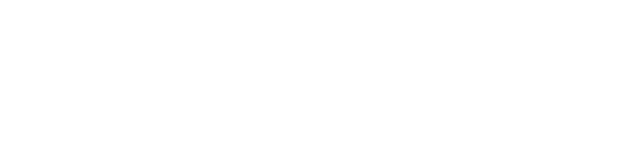
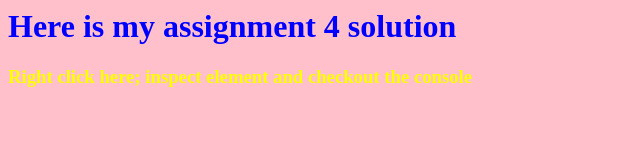
Before and after one commit to faizkhan072/faizkhan072.github.io, a plain HTML site: page assignment4/index.html.html in a window 1280 px wide. Shown: the whole page, without its empty margins (0-640 px from the left). Drawn offline with Linux system fonts and the light colour scheme.

Commit message:
Update index.html.html

```diff
--- a/assignment4/index.html.html
+++ b/assignment4/index.html.html
@@ -2,7 +2,10 @@
 <head>
 	<title></title>
 </head>
-<body>
+<body bgcolor="pink">
+	<h1 style="color: blue"> Here is my assignment 4 solution </h1>
+
+	<h3 style="color: yellow;"> Right click here; inspect element and checkout the console </h3>
 	<script src="script.js">
 
 	</script>
```
